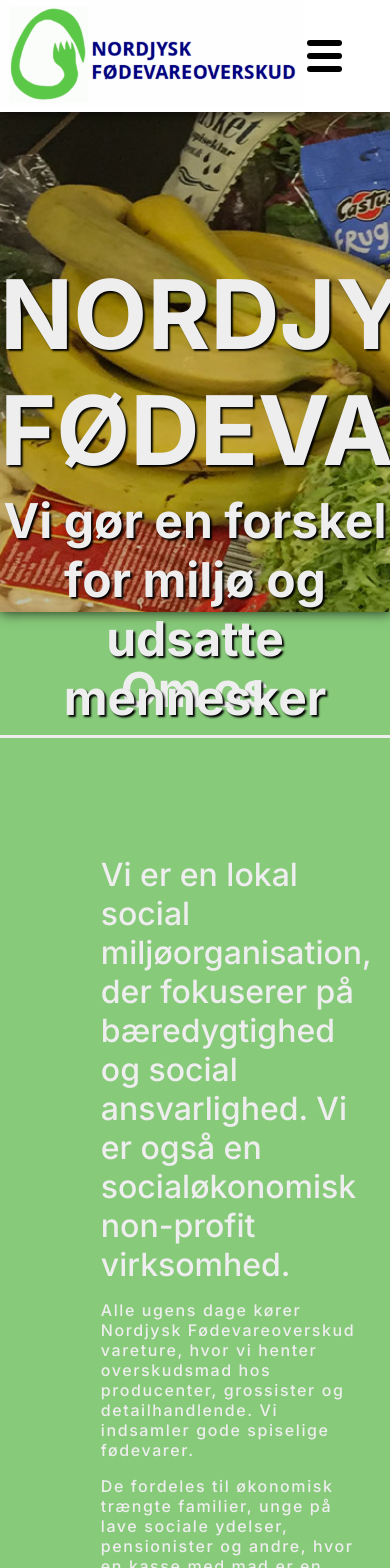
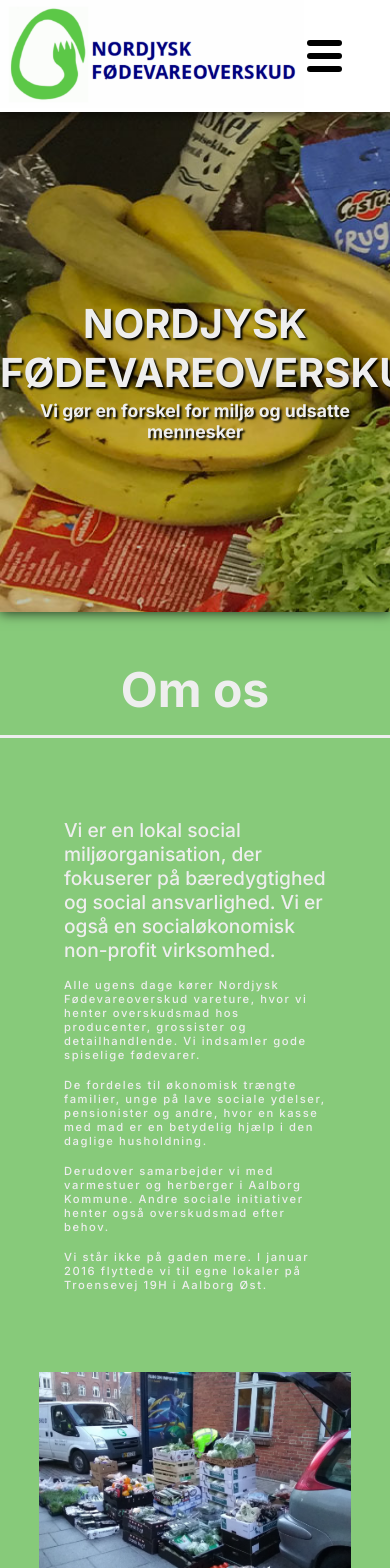
Before and after one commit to TobiasAagaard/Nofo, a React (Vite) app: page / in a window 390 px wide. Shown: the top 1568 px of the page. Built offline with nearby package versions, Linux system fonts and the light colour scheme.

Commit message:
Lidt responsive update
Header responsiv og om os er responsiv

```diff
--- a/src/components/About/About.scss
+++ b/src/components/About/About.scss
@@ -42,3 +42,80 @@
         }
     }
 }
+
+@media only screen and (max-width: 1680px) {
+    #about {
+        figure {
+            figcaption {
+                h2 {
+
+                    font-size: 1.5rem;
+                }
+                p {
+                    font-size: 0.9rem;
+                }
+            }
+            img {
+                margin: 7rem;
+                width: 60dvh;
+            }
+        }
+    }
+}
+
+@media only screen and (max-width: 1415px) {
+    #about {
+        figure {
+            figcaption {
+                margin: 4rem;
+            }
+            img {
+                margin: 4rem;
+                width: 60dvh;
+            }
+        }
+    }
+}
+
+@media only screen and (max-width: 1280px) {
+    #about {
+        figure {
+            figcaption {
+                margin: 4rem;
+                h2 {
+                    font-size: 1.2rem;
+                }
+                p {
+                    font-size: 0.7rem;
+                }
+            }
+            img {
+                margin: 4rem;
+                width: 55dvh;
+            }
+        }
+    }
+}
+
+@media only screen and (max-width: 1080px) {
+    #about {
+        figure {
+            display: flex;
+            flex-direction: column;
+            img {
+                margin: 0 auto 4rem auto;
+            }
+        }
+    }
+}
+
+
+@media only screen and (max-width: 520px) {
+    #about {
+        figure {
+            img {
+                width: 37dvh;
+            }
+        }
+    }
+}
--- a/src/components/Header/Header.scss
+++ b/src/components/Header/Header.scss
@@ -33,3 +33,59 @@
 
     }
 }
+
+
+@media only screen and (max-width:1080px) {
+    .headerContainer {
+        .content {
+            h1 {
+                font-size: 4.5rem;
+            }
+            h2 {
+                font-size: 1.5rem;
+            }
+        }
+    }
+}
+
+@media only screen and (max-width:815px) {
+    .headerContainer {
+        .content {
+            top: 7rem;
+            h1 {
+                font-size: 4rem;
+            }
+            h2 {
+                font-size: 1.5rem;
+            }
+        }
+    }
+}
+
+@media only screen and (max-width: 725px) {
+    .headerContainer {
+        .content {
+            top: 9rem;
+            h1 {
+                font-size: 3rem;
+            }
+            h2 {
+                font-size: 1.5rem;
+            }
+        }
+    }
+}
+
+@media only screen and (max-width: 550px) {
+    .headerContainer {
+        .content {
+            top: 10rem;
+            h1 {
+                font-size: 2.5rem;
+            }
+            h2 {
+                font-size: 1.1rem;
+            }
+        }
+    }
+}
--- a/src/components/Nav/Nav.scss
+++ b/src/components/Nav/Nav.scss
@@ -93,7 +93,7 @@
         .open {
             span:nth-child(1) {
                 transform: rotate(45deg) translate(-0.75em, -1em);
-                transition: ease-out 0.5s;
+                transition: ease-out 0.3s;
             }
             span:nth-child(2) {
                 transform: scale(0);
@@ -101,7 +101,7 @@
             }
             span:nth-child(3) {
                 transform: rotate(135deg) translate(-1.9em, 1.7em);
-                transition: ease-out 0.5s;
+                transition: ease-out 0.3s;
             }
         }
         img {
```
